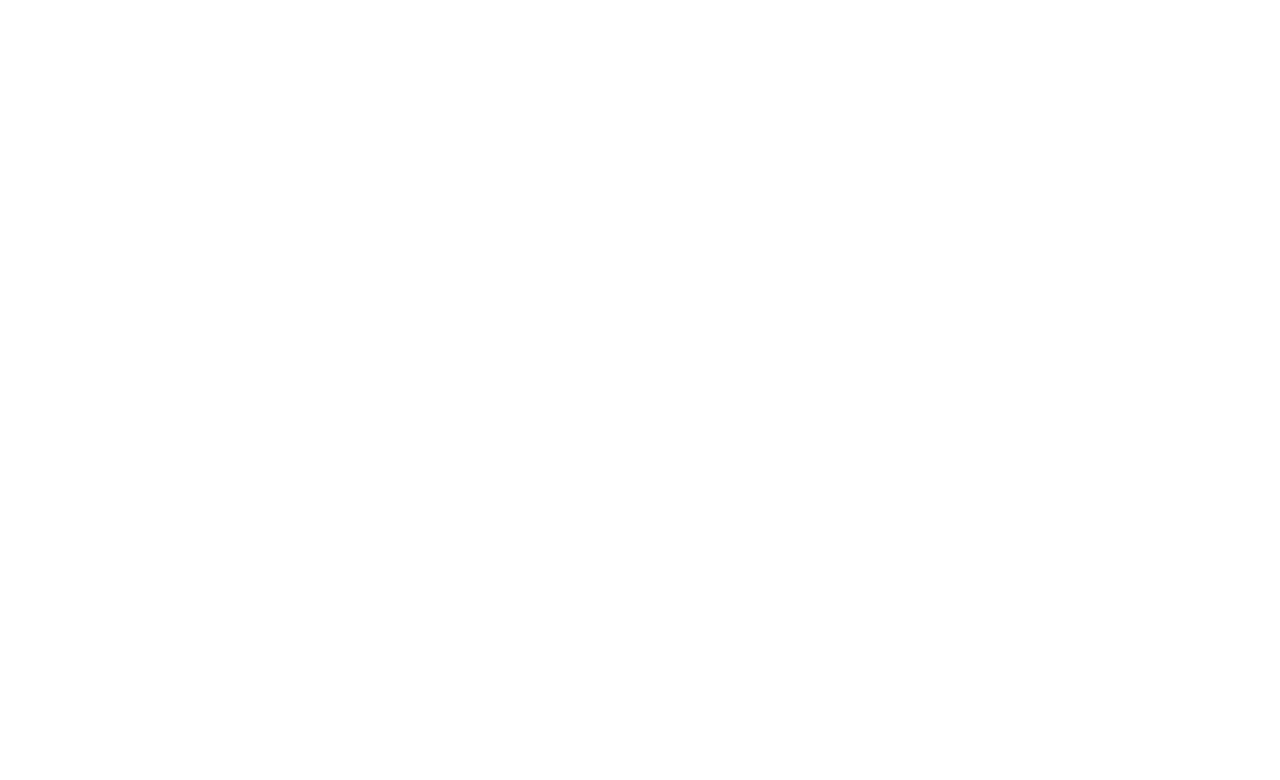
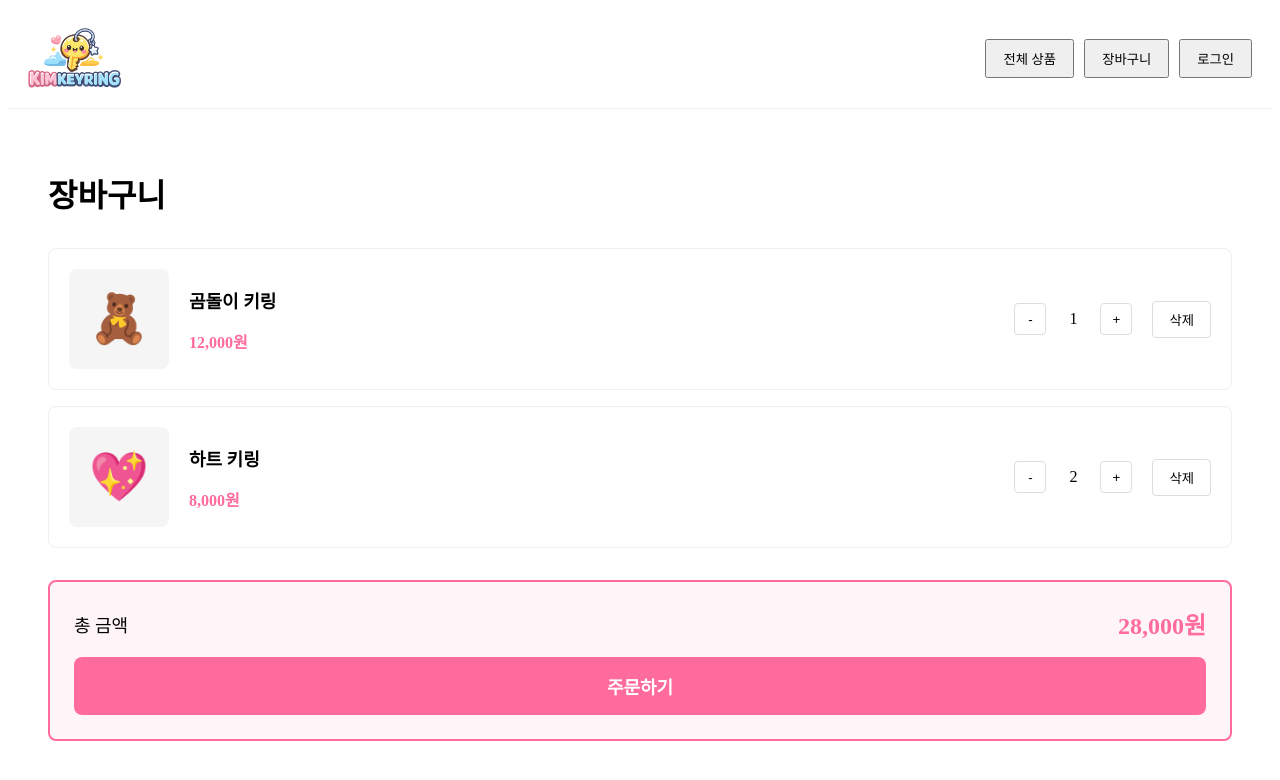
Before and after one commit to 1uuuuuuuuuuuuuuumi/kimkeyring, a React (Vite) app in the folder kimkeyring-frontend/: page /cart in a window 1280 px wide. Before the commit this address had no page. Shown: the top 780 px of the page. Built offline with nearby package versions, Linux system fonts and the light colour scheme.

Commit message:
feat: 장바구니 페이지 구현
- Cart 페이지 생성
- 장바구니 상품 목록 표시
- 수량 증가/감소 기능
- 상품 삭제 기능
- 총 금액 자동 계산
- 빈 장바구니 처리
- 헤더 장바구니 버튼 연결

```diff
--- a/kimkeyring-frontend/src/App.jsx
+++ b/kimkeyring-frontend/src/App.jsx
@@ -1,6 +1,7 @@
 import { BrowserRouter, Route, Routes } from "react-router-dom";
 import Home from "./pages/Home";
 import ProductDetail from "./pages/ProductDetail";
+import Cart from "./pages/Cart";
 
 function App() {
   return (
@@ -8,6 +9,7 @@
       <Routes>
         <Route path="/" element={<Home/>}/>
         <Route path="/product/:id" element={<ProductDetail />}/>
+        <Route path="/cart" element={<Cart />} />
       </Routes>
     </BrowserRouter>
   )
--- a/kimkeyring-frontend/src/components/Header.jsx
+++ b/kimkeyring-frontend/src/components/Header.jsx
@@ -1,4 +1,8 @@
+import { useNavigate } from "react-router-dom";
+
 function Header() {
+  const navigate = useNavigate();
+
   return (
     <header style={{
       padding: '20px',
@@ -14,13 +18,15 @@
         style={{height: '60px', cursor: 'pointer'}}
       />
       <nav>
-        <button style={{marginLeft: '10px', padding: '8px 16px'}}>
+        <button style={{marginLeft: '10px', padding: '8px 16px', cursor: 'pointer'}}>
           전체 상품
         </button>
-        <button style={{marginLeft: '10px', padding: '8px 16px'}}>
-          장바구니
+        <button
+          onClick={() => navigate('/cart')}
+          style={{marginLeft: '10px', padding: '8px 16px', cursor: 'pointer'}}>
+            장바구니
         </button>
-        <button style={{marginLeft: '10px', padding: '8px 16px'}}>
+        <button style={{marginLeft: '10px', padding: '8px 16px', cursor: 'pointer'}}>
           로그인
         </button>
       </nav>
--- /dev/null
+++ b/kimkeyring-frontend/src/pages/Cart.jsx
@@ -0,0 +1,199 @@
+import { useState } from "react"
+import { useNavigate } from "react-router-dom"
+import Header from "../components/Header"
+
+function Cart() {
+  const navigate = useNavigate()
+
+  // 장바구니 상품 더미 데이터
+  const [cartItems, setCartItems] = useState([
+    {id: 1, name: '곰돌이 키링', price: 12000, emoji: '🧸', quantity: 1},
+    {id: 3, name: '하트 키링', price: 8000, emoji: '💖', quantity: 2},
+  ])
+
+  // 상품 삭제
+  const removeItem = (id) => {
+    setCartItems(cartItems.filter(item => item.id !== id))
+  }
+
+  // 수량 변경
+  const updateQuantity = (id, newQuantity) => {
+    if(newQuantity < 1) return
+    setCartItems(cartItems.map(item =>
+      item.id === id ? {...item, quantity: newQuantity} : item
+    ))
+  }
+
+  // 총 금액 계산
+  const totalAmount = cartItems.reduce((sum, item) =>
+    sum + (item.price * item.quantity), 0
+  )
+
+  return (
+    <div>
+      <Header />
+      <main style={{padding: '40px', maxWidth: '1200px', margin: '0 auto'}}>
+        <h1 style={{fontSize: '32px', marginBottom: '32px'}}>장바구니</h1>
+
+        {cartItems.length === 0 ? (
+          <div style={{textAlign: 'center', padding: '80px 0'}}>
+            <p style={{fontSize: '18px', color: '#666', marginBottom: '24px'}}>
+              장바구니가 비어있습니다.
+            </p>
+            <button
+              onClick={() => navigate('/')}
+              style={{
+                padding: '12px 24px',
+                fontSize: '16px',
+                backgroundColor: '#ff6b9d',
+                color: 'white',
+                border: 'none',
+                borderRadius: '8px',
+                cursor: 'pointer'
+              }}
+            >
+              쇼핑 계속하기
+            </button>
+          </div>
+        ) : (
+          <>
+            {/* 장바구니 아이템 목록 */}
+            {cartItems.map(item => (
+              <div
+                key={item.id}
+                style={{
+                  display: 'flex',
+                  alignItems: 'center',
+                  padding: '20px',
+                  border: '1px solid #eee',
+                  borderRadius: '8px',
+                  marginBottom: '16px'
+                }}
+              >
+                {/* 상품 이미지 */}
+                <div style={{
+                  width: '100px',
+                  height: '100px',
+                  backgroundColor: '#f5f5f5',
+                  borderRadius: '8px',
+                  display: 'flex',
+                  alignItems: 'center',
+                  justifyContent: 'center',
+                  fontSize: '48px',
+                  marginRight: '20px'
+                }}>
+                  {item.emoji}
+                </div>
+
+                {/* 상품 정보 */}
+                <div style={{flex: 1}}>
+                  <h3 style={{fontSize: '18px', marginBottom: '8px'}}>
+                    {item.name}
+                  </h3>
+                  <p style={{fontSize: '16px', fontWeight: 'bold', color: '#ff6b9d'}}>
+                    {item.price.toLocaleString()}원
+                  </p>
+                </div>
+
+                {/* 수량 조절 */}
+                <div style={{
+                  display: 'flex',
+                  alignItems: 'center',
+                  gap: '12px',
+                  marginRight: '20px'
+                }}>
+                  <button
+                    onClick={() => updateQuantity(item.id, item.quantity - 1)}
+                    style={{
+                      width: '32px',
+                      height: '32px',
+                      border: '1px solid #ddd',
+                      borderRadius: '4px',
+                      cursor: 'pointer',
+                      backgroundColor: 'white'
+                    }}
+                  >
+                    -
+                  </button>
+                  <span style={{fontSize: '16px', minWidth: '30px', textAlign: 'center'}}>
+                    {item.quantity}
+                  </span>
+                  <button
+                    onClick={() => updateQuantity(item.id, item.quantity + 1)}
+                    style={{
+                      width: '32px',
+                      height: '32px',
+                      border: '1px solid #ddd',
+                      borderRadius: '4px',
+                      cursor: 'pointer',
+                      backgroundColor: 'white'
+                    }}
+                  >
+                    +
+                  </button>
+                </div>
+
+                {/* 삭제 버튼 */}
+                <button
+                  onClick={() => removeItem(item.id)}
+                  style={{
+                    padding: '8px 16px',
+                    border: '1px solid #ddd',
+                    borderRadius: '4px',
+                    cursor: 'pointer',
+                    backgroundColor: 'white'
+                  }}
+                >
+                  삭제
+                </button>
+              </div>
+            ))}
+
+            {/* 총 금액 */}
+            <div style={{
+              marginTop: '32px',
+              padding: '24px',
+              border: '2px solid #ff6b9d',
+              borderRadius: '8px',
+              backgroundColor: '#fff5f8'
+            }}>
+              <div style={{
+                display: 'flex',
+                justifyContent: 'space-between',
+                alignItems: 'center',
+                marginBottom: '16px'
+              }}>
+                <span style={{fontSize: '18px'}}>총 금액</span>
+                <span style={{
+                  fontSize: '24px',
+                  fontWeight: 'bold',
+                  color: '#ff6b9d'
+                }}>
+                  {totalAmount.toLocaleString()}원
+                </span>
+              </div>
+              <button
+                onClick={() => alert('주문 기능은 준비중입니다!')}
+                style={{
+                  width: '100%',
+                  padding: '16px',
+                  fontSize: '18px',
+                  fontWeight: 'bold',
+                  backgroundColor: '#ff6b9d',
+                  color: 'white',
+                  border: 'none',
+                  borderRadius: '8px',
+                  cursor: 'pointer'
+                }}
+              >
+                주문하기
+              </button>
+            </div>
+          </>
+        )}
+      </main>
+    </div>
+  )
+}
+
+export default Cart
```
